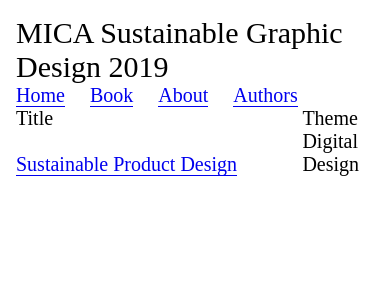
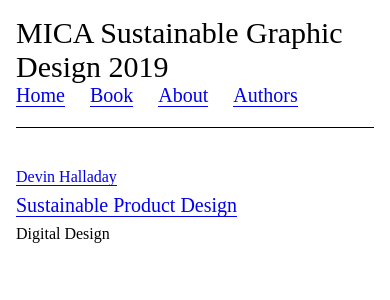
Before and after one commit to gd314-sgd/publication, a Jekyll site: the page built from index.html, in a window 390 px wide. Shown: the top 300 px of the page. Built offline with Jekyll 4.4.1, drawn with Linux system fonts in a browser that asks for light colours.

Commit message:
Add author field to index

```diff
--- a/assets/css/style.scss
+++ b/assets/css/style.scss
@@ -20,6 +20,10 @@
 }
 
 header {
+	margin-bottom: 2em;
+	padding-bottom: 1em;
+	border-bottom: 1px solid black;
+
 	nav {
 		ul {
 			li {
@@ -38,17 +42,51 @@
 	border-bottom: 1px solid;
 }
 
-.archive__headings,
+.archive__headings {
+	div {
+		float: left;
+		padding-bottom: 0.5em;
+	}
+
+	@media (max-width: 700px) {
+		display: none;
+	}
+}
+
 .archive__entries__entry {
 	div {
-		display: inline-block;
+		float: left;
+
+		@media (max-width: 700px) {
+			float: none;
+		}
+	}
+}
+
+.archive__headings__title {
+	width: 60%;
+
+	@media (max-width: 700px) {
+		width: 100%;
+	}
+}
+
+.archive__headings__author {
+	width: 20%;
+
+	@media (max-width: 700px) {
+		width: 100%;
+		font-size: 16px;
+		padding-bottom: 0.5em;
 	}
 }
 
 .archive__headings__theme {
 	width: 20%;
+
+	@media (max-width: 700px) {
+		width: 100%;
+		font-size: 16px;
+		padding-top: 0.5em;
+	}
 }
-
-.archive__headings__title {
-	width: 80%;
-}
--- a/index.html
+++ b/index.html
@@ -3,12 +3,15 @@
 ---
 <div class="archive">
   <div class="archive__headings">
-    <div class="archive__headings__title">Title</div><div class="archive__headings__theme">Theme</div>
+    <div class="archive__headings__author">Author</div><div class="archive__headings__title">Title</div><div class="archive__headings__theme">Theme</div>
   </div>
   <div class="archive__entries">
     {% for entry in site.entries %}
+      {% assign author = site.authors | where: 'short_name', entry.author | first %}
       <div class="archive__entries__entry">
-        <div class="archive__headings__title">
+        <div class="archive__headings__author">
+          <a href="{{ author.url | relative_url }}">{{ author.name }}</a>
+        </div><div class="archive__headings__title">
           <a href="{{ entry.url | relative_url }}">{{ entry.title }}</a>
         </div><div class="archive__headings__theme">
           {{ entry.theme }}
```
